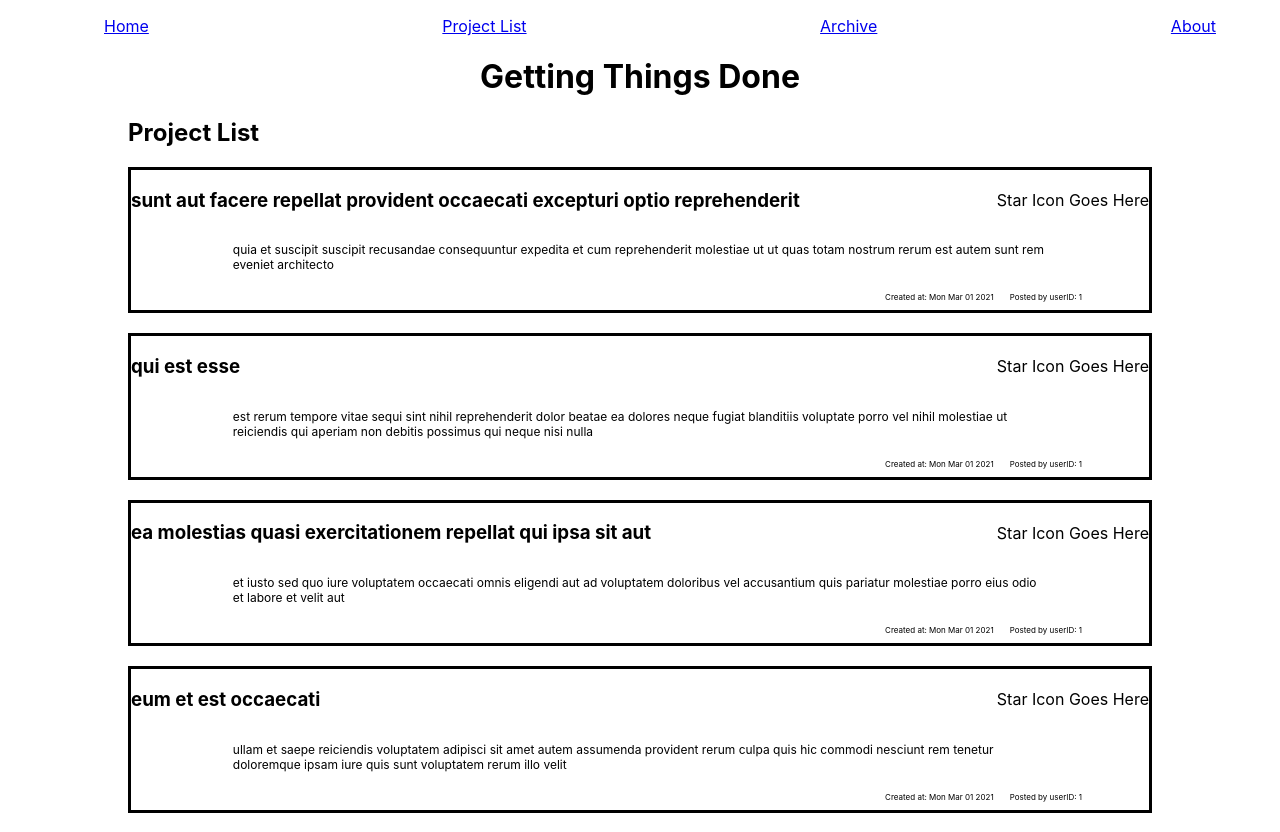
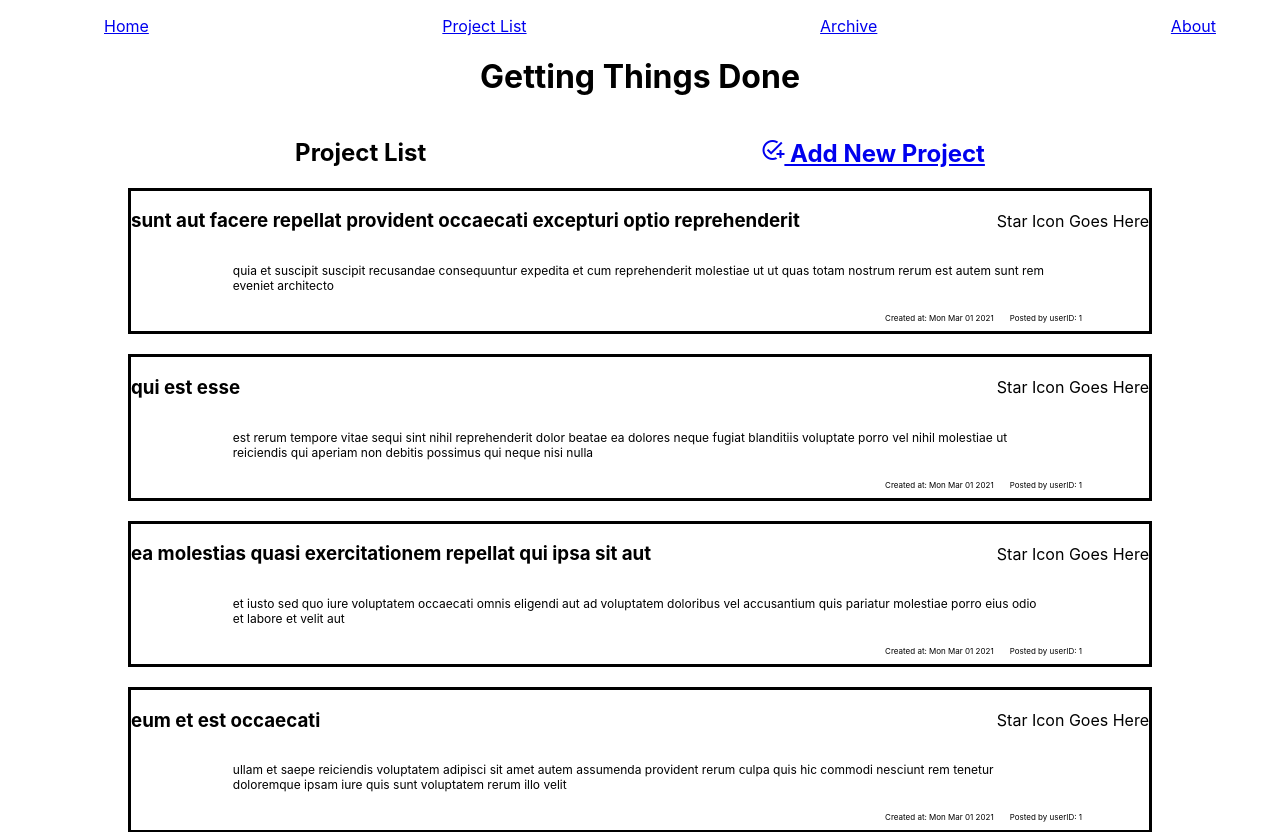
Before and after one commit to jallend1/gtdapp, a React (Create React App) app: page /projects in a window 1280 px wide. Shown: the top 832 px of the page. Built offline with nearby package versions, Linux system fonts and the light colour scheme.

Commit message:
Creates New Project Entry form and integrates Google Material icons

```diff
--- a/public/index.html
+++ b/public/index.html
@@ -15,6 +15,8 @@
       user's mobile device or desktop. See https://developers.google.com/web/fundamentals/web-app-manifest/
     -->
     <link rel="manifest" href="%PUBLIC_URL%/manifest.json" />
+    <link href="https://fonts.googleapis.com/icon?family=Material+Icons"
+      rel="stylesheet">
     <title>GTD App</title>
   </head>
   <body>
--- a/src/App.js
+++ b/src/App.js
@@ -3,7 +3,8 @@ import { Switch, Route } from "react-router-dom";
 
 import NavBar from "./Components/NavBar";
 import Header from "./Components/Header";
-import Main from './Components/Main'
+import Main from './Components/Main';
+import NewProject from './Components/NewProject';
 import ProjectList from './Components/ProjectList';
 import About from "./Components/About";
 import Error from "./Components/Error";
@@ -12,7 +13,7 @@ import Footer from "./Components/Footer";
 function App() {
     const [projects, setProjects] = useState([]);
     const getProjects = () => {
-      fetch("data.json")
+      fetch("../data.json")
         .then((res) => res.json())
         .then((data) => setProjects(data));
     };
@@ -24,6 +25,9 @@ function App() {
       <NavBar />
       <Header />
       <Switch>
+        <Route path="/projects/new">
+          <NewProject />
+        </Route>
         <Route path="/projects">
           <ProjectList projects = { projects } />
         </Route>
--- a/src/Components/Main.js
+++ b/src/Components/Main.js
@@ -3,7 +3,7 @@ import Sidebar from './Sidebar';
 
 const Main = () => {
     return (
-        <div id="main" className="container">
+        <div className="container space-around">
             <NextActions />
             <Sidebar />
         </div>
--- /dev/null
+++ b/src/Components/NewProject.js
@@ -0,0 +1,21 @@
+const NewProject = () => {
+    return (
+        <div>
+            <header>
+                <h2>New Project</h2>
+            </header>
+            <section>
+                <form>
+                    <label htmlFor="title">Project Name</label>
+                    <input type="text" name="title" id="title" placeholder="Name your project"></input>
+                    <label htmlFor="user">User ID</label>
+                    <input type="text" name="user" id="user" placeholder="Your user number"></input>
+                    <label htmlFor="nextAction1">Next Action:</label>
+                    <input type="text" name="nextAction1" id="nextAction1" placeholder="The very next action"></input>
+                </form>
+            </section>
+        </div>
+    )
+}
+
+export default NewProject;
--- a/src/Components/ProjectList.js
+++ b/src/Components/ProjectList.js
@@ -1,3 +1,5 @@
+import {Link} from 'react-router-dom';
+
 const ProjectList = ({ projects }) => {
   const renderProjects = () => {
     return projects.map((project) => {
@@ -22,8 +24,11 @@ const ProjectList = ({ projects }) => {
 
   return (
     <div className="container">
-      <header>
+      <header id="projectList" className="space-around">
         <h2>Project List</h2>
+        <Link to="/projects/new">
+        <h2><span className="material-icons">add_task</span> Add New Project</h2>
+        </Link>
       </header>
       <main>{projects && renderProjects()}</main>
     </div>
--- a/src/Components/Sidebar.js
+++ b/src/Components/Sidebar.js
@@ -1,7 +1,9 @@
+import { Link } from 'react-router-dom';
 const Sidebar = () => {
   return (
     <div>
       <h2>Projects Sidebar</h2>
+      <Link to="/projects/new"><h3><span className="material-icons">add_task</span> Add a New Project</h3></Link>
     </div>
   );
 };
--- a/src/index.css
+++ b/src/index.css
@@ -1,14 +1,14 @@
 body {
   margin: 0;
-  font-family: -apple-system, BlinkMacSystemFont, "Segoe UI", "Roboto", "Oxygen",
-    "Ubuntu", "Cantarell", "Fira Sans", "Droid Sans", "Helvetica Neue",
+  font-family: -apple-system, BlinkMacSystemFont, 'Segoe UI', 'Roboto', 'Oxygen',
+    'Ubuntu', 'Cantarell', 'Fira Sans', 'Droid Sans', 'Helvetica Neue',
     sans-serif;
   -webkit-font-smoothing: antialiased;
   -moz-osx-font-smoothing: grayscale;
 }
 
 code {
-  font-family: source-code-pro, Menlo, Monaco, Consolas, "Courier New",
+  font-family: source-code-pro, Menlo, Monaco, Consolas, 'Courier New',
     monospace;
 }
 
@@ -32,7 +32,7 @@ h1 {
   text-align: center;
 }
 
-#main {
+.space-around {
   display: flex;
   justify-content: space-around;
 }
```
